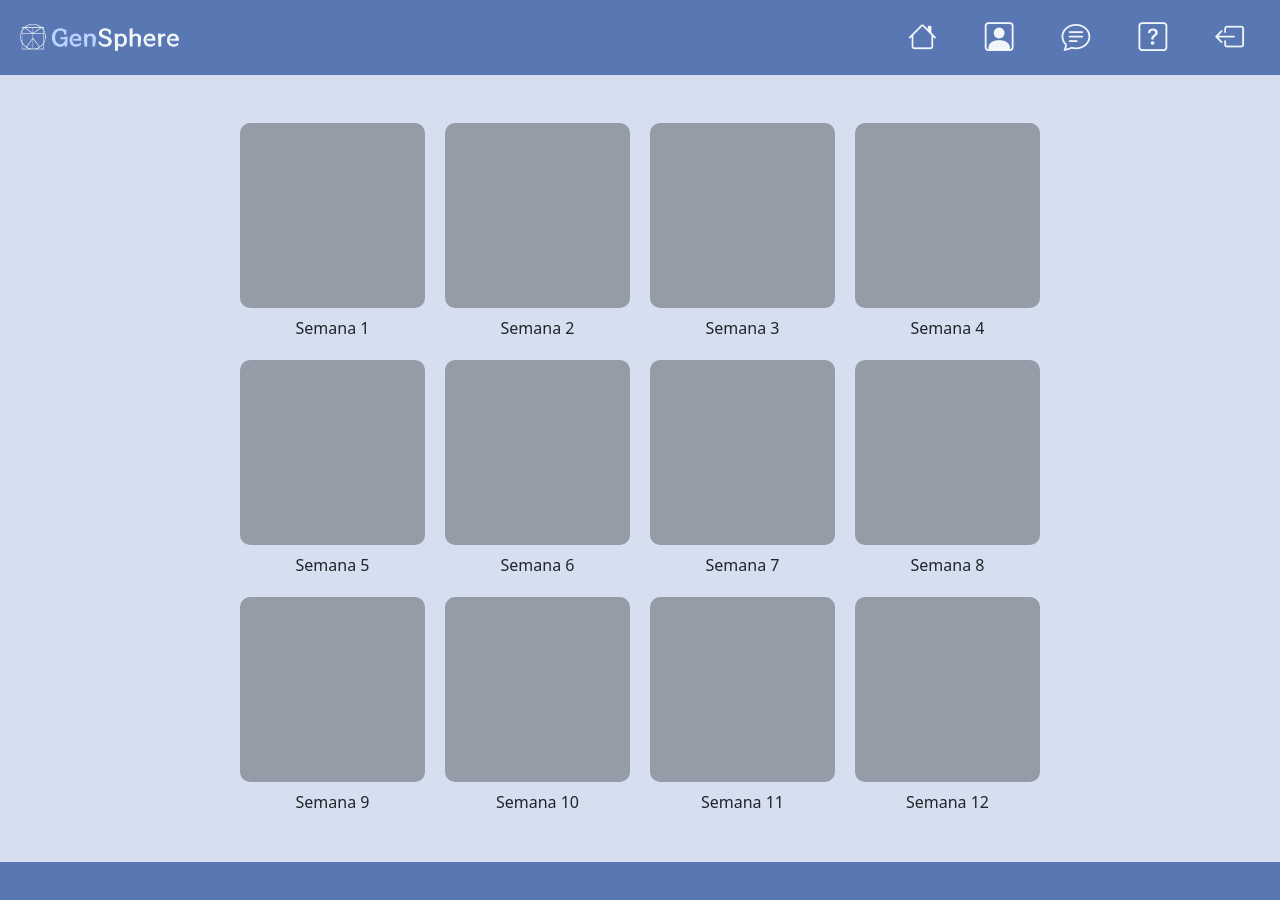
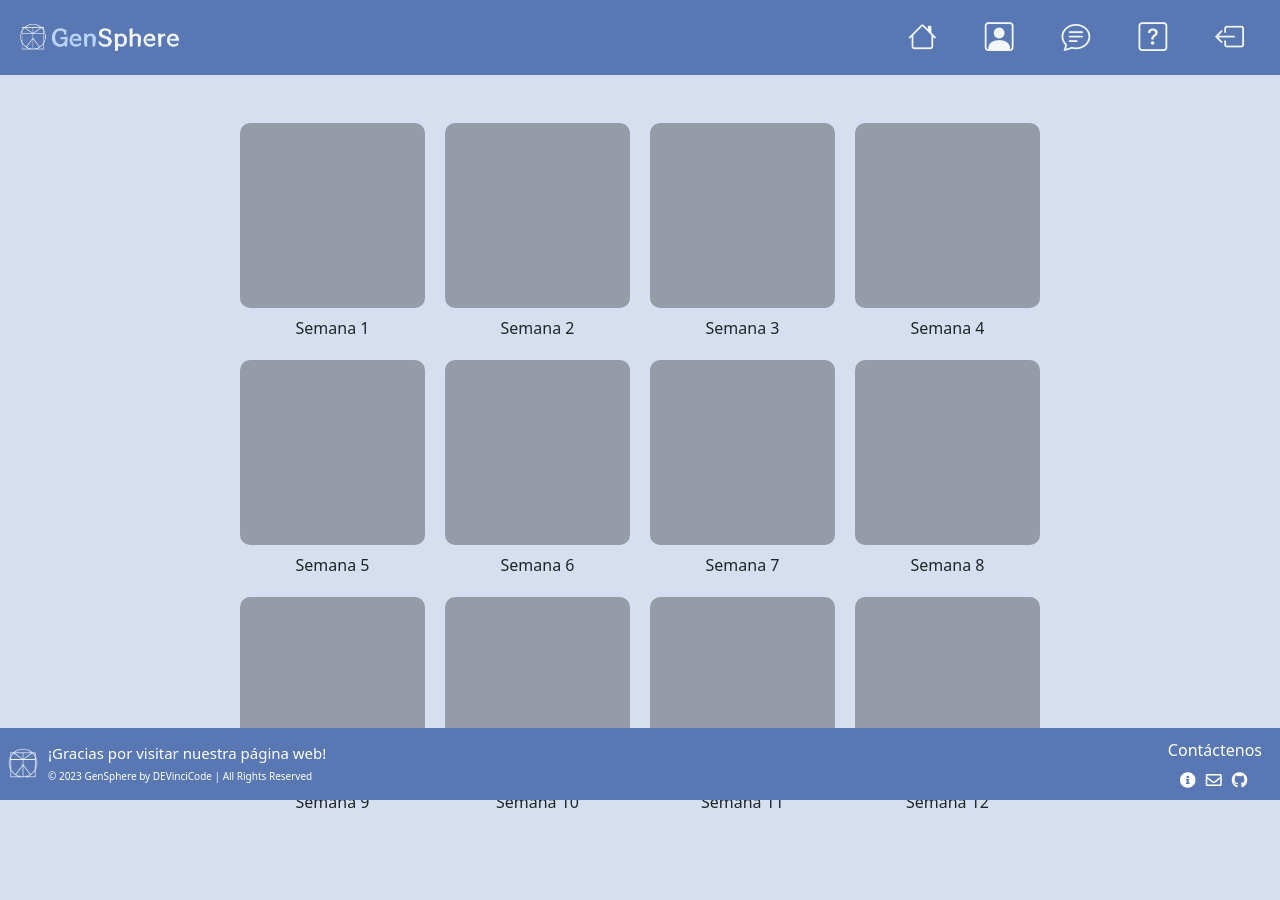
Before and after one commit to DEVinciCodeTeam/GenSphere, a plain HTML site: page index.html in a window 1280 px wide. After the commit the page ends 862 px from the top, so only its background shows below. Drawn offline with nearby package versions, Linux system fonts and the light colour scheme.

Commit message:
ci: Footer

```diff
--- a/assets/css/index.css
+++ b/assets/css/index.css
@@ -4,13 +4,6 @@
   --letra: #212a3e;
   --botones: #b8c2d5;
   --fondo2: #d5dff0;
-}
-
-.footer {
-  background-color: #5977b3;
-  color: #fff;
-  padding: 20px;
-  text-align: center;
 }
 
 body {
@@ -24,10 +17,12 @@ nav {
   font-family: "Roboto", sans-serif;
   font-weight: 500;
 }
-
 .navbar {
   background-color: var(--headers);
   --bs-navbar-padding-y: 0;
+  position: sticky;
+  top: 0;
+  z-index: 1000;
 }
 
 .navbar-bg-custom {
@@ -57,7 +52,7 @@ nav {
   grid-gap: 20px;
   max-width: 800px;
   width: 100%;
-  margin: 0 auto; /* Center the grid horizontally */
+  margin: 0 auto;
 }
 
 .box-container {
@@ -88,3 +83,89 @@ nav {
     grid-template-columns: repeat(3, 1fr);
   }
 }
+
+/* Footer */
+.footerLogo {
+  max-width: 100%;
+  max-height: 30px;
+  height: auto;
+  margin-top: 12px;
+  margin-right: 10px;
+}
+
+.footer {
+  background-color: #5977b3;
+  padding: 8px;
+  position: fixed;
+  bottom: 0;
+  left: 0;
+  width: 100%;
+}
+
+.footer-content {
+  display: flex;
+  flex-wrap: wrap;
+  justify-content: space-between;
+  align-items: center;
+}
+
+.left-section {
+  display: flex;
+  align-items: flex-start;
+  flex-wrap: wrap;
+  padding-bottom: 10px;
+}
+
+.footerLogo {
+  max-width: 100%;
+  height: auto;
+  margin-right: 10px;
+}
+
+h6 {
+  padding-right: 10px;
+  margin-top: 5px;
+  color: white;
+}
+
+.thanks,
+.rights {
+  color: white;
+  margin: 0;
+  padding-top: 10px;
+  line-height: 1;
+}
+.rights {
+  font-size: 10px;
+}
+.thanks {
+  font-size: 15px;
+}
+
+.contact-icons {
+  padding-left: 12px;
+  display: flex;
+  gap: 10px;
+}
+
+.contact-icons a {
+  color: white;
+  text-decoration: none;
+}
+
+@media (max-width: 600px) {
+  .left-section {
+    justify-content: center;
+    margin-bottom: 10px;
+  }
+
+  .right-section {
+    text-align: center;
+  }
+}
+
+@media (max-width: 991px) and (max-height: 930px) {
+  .footer {
+    display: none;
+  }
+}
--- a/index.html
+++ b/index.html
@@ -11,6 +11,12 @@
       rel="stylesheet"
     />
     <!-- Bootstrap -->
+    <link
+      rel="stylesheet"
+      href="https://cdnjs.cloudflare.com/ajax/libs/font-awesome/5.15.3/css/all.min.css"
+      integrity="sha512-********************"
+      crossorigin="anonymous"
+    />
 
     <link
       href="https://cdn.jsdelivr.net/npm/bootstrap@5.3.0-alpha3/dist/css/bootstrap.min.css"
@@ -178,7 +184,36 @@
     </div>
   </section>
   <footer class="footer">
-    <!-- Footer content goes here -->
+    <div class="footer-content">
+      <div class="left-section">
+        <img
+          class="footerLogo"
+          src="assets/img/logo/logoblanco.png"
+          alt="GenSphere Logo"
+        />
+        <div>
+          <p class="thanks">¡Gracias por visitar nuestra página web!</p>
+
+          <p class="rights">
+            © 2023 GenSphere by DEVinciCode | All Rights Reserved
+          </p>
+        </div>
+      </div>
+      <div class="right-section">
+        <h6>Contáctenos</h6>
+        <div class="contact-icons">
+          <a href="sections/aboutusT.html"
+            ><i class="fas fa-info-circle"></i
+          ></a>
+          <a href="mailto:DEVinciCode@gmail.com"
+            ><i class="far fa-envelope"></i
+          ></a>
+          <a href="https://github.com/DEVinciCodeTeam/GenSphere" target="_blank"
+            ><i class="fab fa-github"></i
+          ></a>
+        </div>
+      </div>
+    </div>
   </footer>
 
   <body>
```
